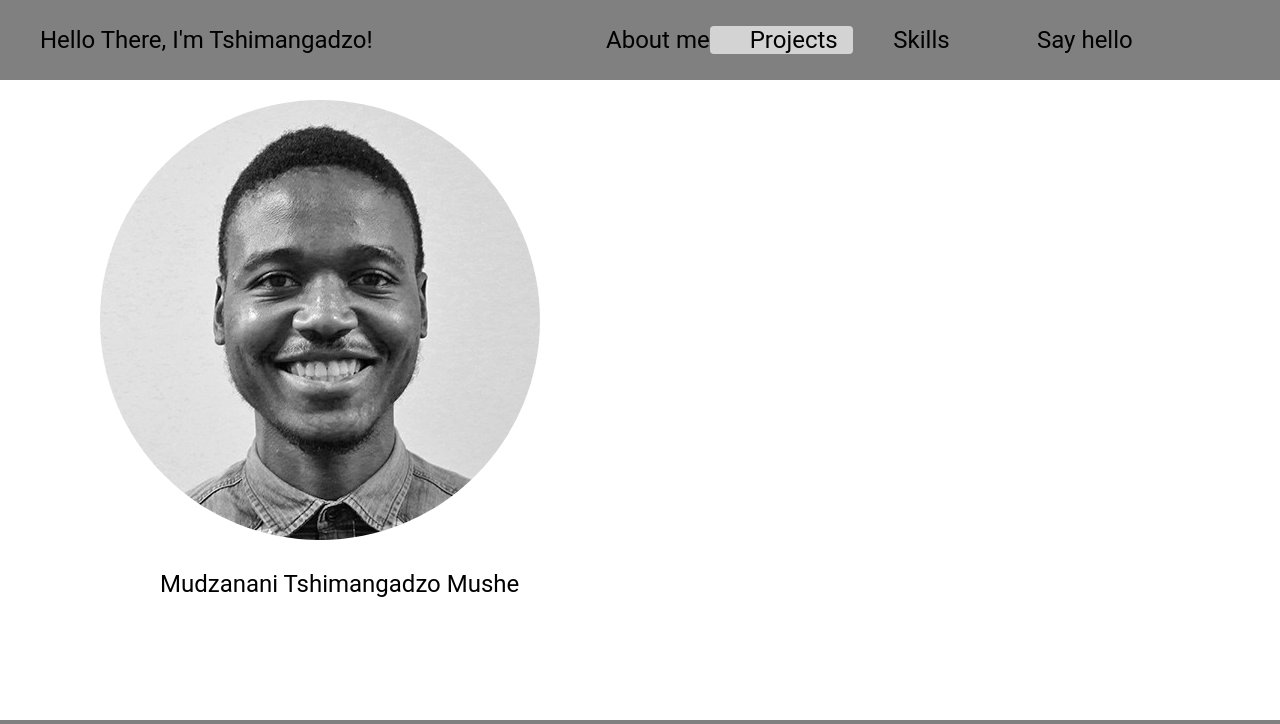
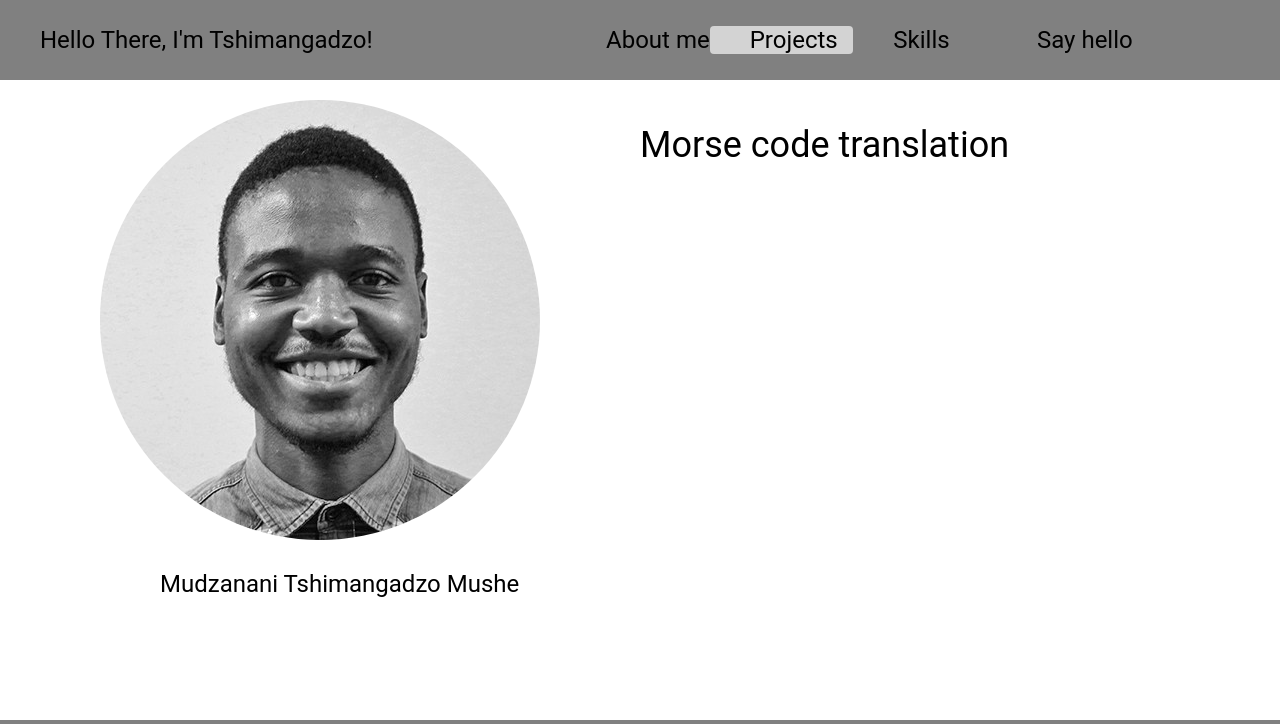
Before and after one commit to Tshimangadzo/tshimangadzo.github.io, a plain HTML site: page index.html in a window 1280 px wide. Both pictures are taken after a click on the link "Projects". Shown: the top 724 px of the page. Drawn offline with Linux system fonts and the light colour scheme.

Commit message:
added project nane

```diff
--- a/index.html
+++ b/index.html
@@ -98,7 +98,7 @@
       </div>
       <div class="projects" id="projects" style="display: none;">
         <p>
-           <a href="./projects/morsecode/index.html"></a>
+           <a href="./projects/morsecode/index.html">Morse code translation</a>
         </p>
       </div>
     </div>
```
